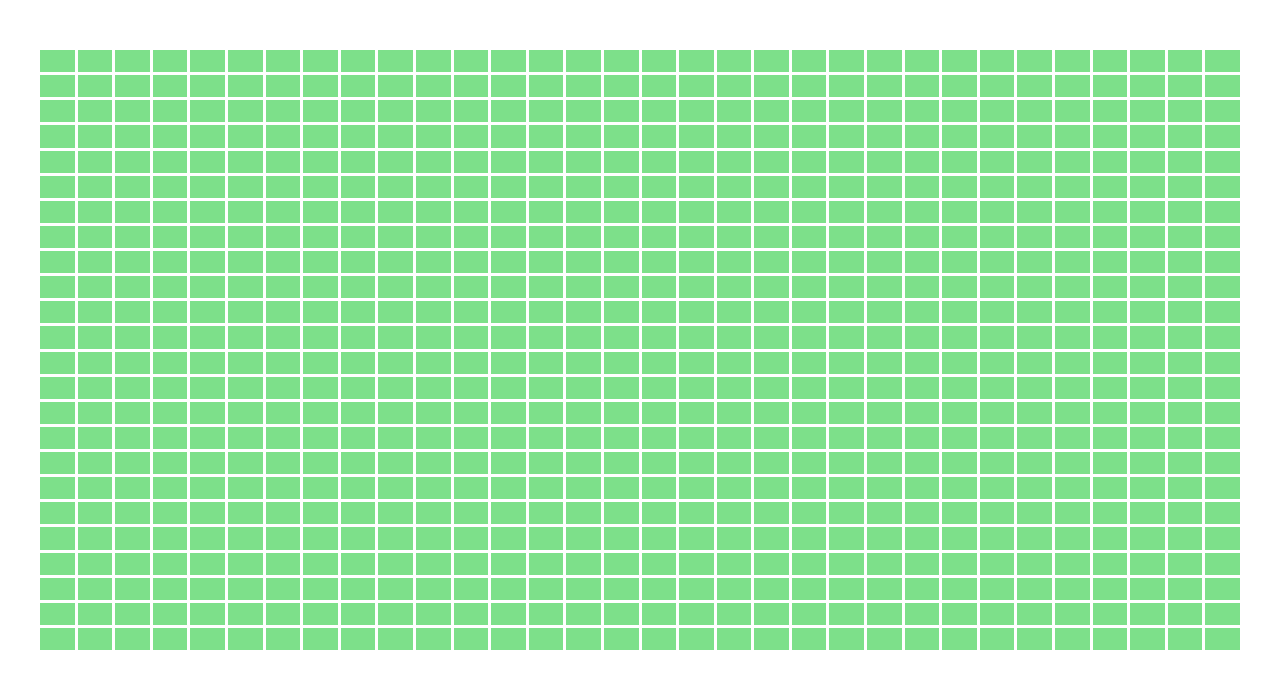
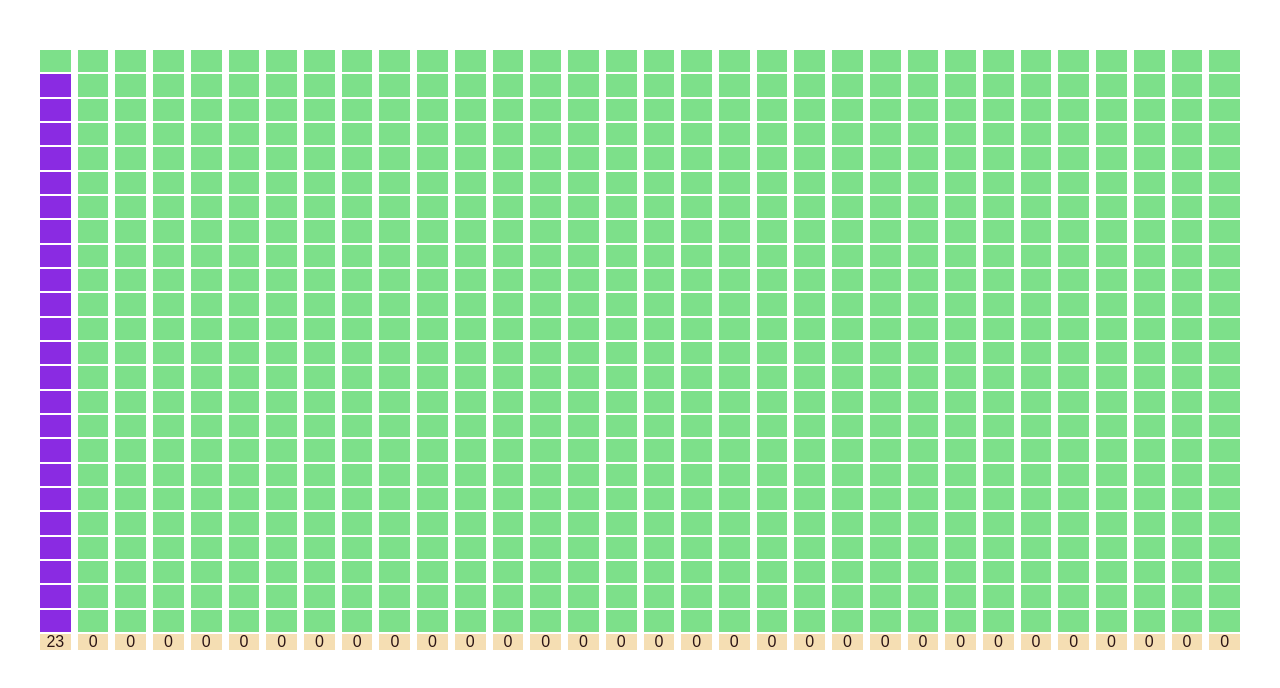
Before and after one commit to anduril-debug/didactic-fiesta, a plain HTML site: page sort/sorting.html in a window 1280 px wide. Both pictures are taken after a click on the element 57 px from the left and 86 px from the top of the page. Drawn offline with Linux system fonts and the light colour scheme.

Commit message:
sorting input visual

```diff
--- a/sort/script.js
+++ b/sort/script.js
@@ -2,7 +2,7 @@
 main();
 clickBox()
 
-
+// creating main table
 function main(){
 
   var id = 0;
@@ -18,24 +18,77 @@ function main(){
       document.getElementById('container').appendChild(box)
       id++
     }
-
-
   }
-
+  createQuantityRow()
+  return false;
 }
 
-
+// click on individual box ---not finished---
 function clickBox(){
-  console.log("HERE")
   boxes = document.getElementsByClassName('single-box')
   for (var i = 1; i <= 768; i++) {
     var box = boxes[i]
     box.onclick = function(e){
       console.log(e.target)
-      var boxColor = e.target.style.backgroundColor
+      const x = e.target.getAttribute("X")
+      const y = e.target.getAttribute("Y")
+
+      let entireCol = document.querySelectorAll(`[x = "${x}"]`)
+
+
+      //quantity box color
+      entireCol[entireCol.length - 1].style.backgroundColor = "wheat"
+
+      for (let i = 0; i <= y; i++){
+        entireCol[i].classList.remove("clicked")
+      }
+
+      for (let i = y-1; i < 24; i++){
+        entireCol[i].classList.add("clicked")
+      }
+
+
+
+
+      const redBoxCount = 25 - parseInt(y)
+      updateQuantity(redBoxCount,x)
 
     }
   }
 
 
+
+
+  return false;
+}
+
+// creating quantity rows
+function createQuantityRow(){
+
+  for (var i = 1; i <= 32; i++){
+    var quantity = document.createElement("SPAN")
+    quantity.setAttribute("class","col-quantity")
+    quantity.setAttribute("style",`grid-row: 25; grid-column: ${i};`)
+    quantity.setAttribute("col-total", "0")
+    quantity.setAttribute("X", `${i}`)
+    quantity.innerHTML = quantity.getAttribute("col-total")
+    document.getElementById('container').appendChild(quantity)
+
+
   }
+
+  return false;
+}
+
+
+//Updating quantity row counts
+function updateQuantity(redBoxCount,colNumber){
+  console.log(`${redBoxCount} witeli ujra, ${colNumber} columnze`)
+
+  let quantityBox = document.querySelectorAll(`[x = "${colNumber}"]`)
+  quantityBox = quantityBox[quantityBox.length - 1]
+
+  quantityBox.innerHTML = redBoxCount;
+
+  return false
+}
--- a/sort/sort_styles.css
+++ b/sort/sort_styles.css
@@ -4,10 +4,10 @@
   width: 1200px;
   height: 600px;
   margin-top: 50px;
-  overflow-x: hidden;
+  overflow: hidden;
   grid-template-columns: 1fr 1fr 1fr 1fr 1fr 1fr 1fr 1fr 1fr 1fr 1fr 1fr 1fr 1fr 1fr 1fr 1fr 1fr 1fr 1fr 1fr 1fr 1fr 1fr 1fr 1fr 1fr 1fr 1fr 1fr 1fr 1fr;
   grid-template-rows:    1fr 1fr 1fr 1fr 1fr 1fr 1fr 1fr 1fr 1fr 1fr 1fr 1fr 1fr 1fr 1fr 1fr 1fr 1fr 1fr 1fr 1fr 1fr 1fr;
-  grid-gap: 3px;
+  grid-gap: 2px 7px;
 
 }
 
@@ -25,3 +25,14 @@
 .single-box:hover {
   background-color: rgb(247, 132, 61);
 }
+
+
+.col-quantity {
+  background-color : wheat;
+  text-align: center;
+  color: rgb(43, 21, 21);
+  font-family: 'Oswald', sans-serif;}
+
+.clicked {
+  background-color: blueviolet;
+}
```
Also changed, not shown: index.html (+2 -1 lines).
